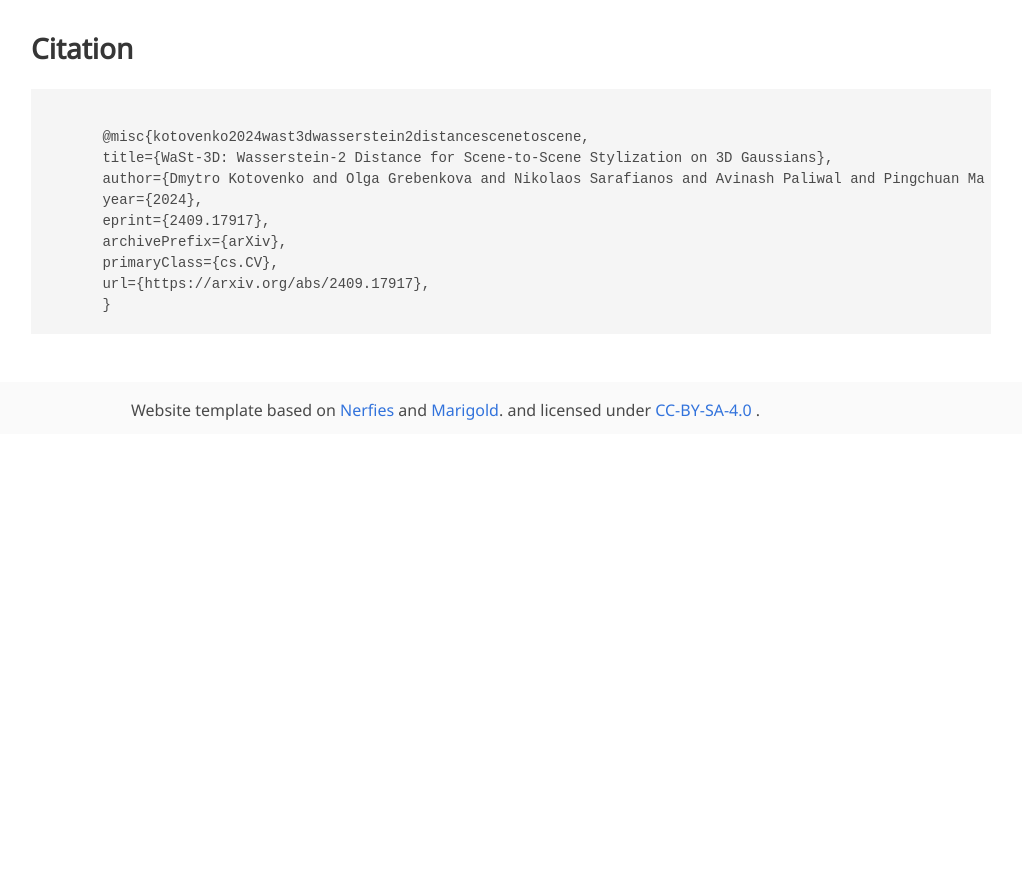
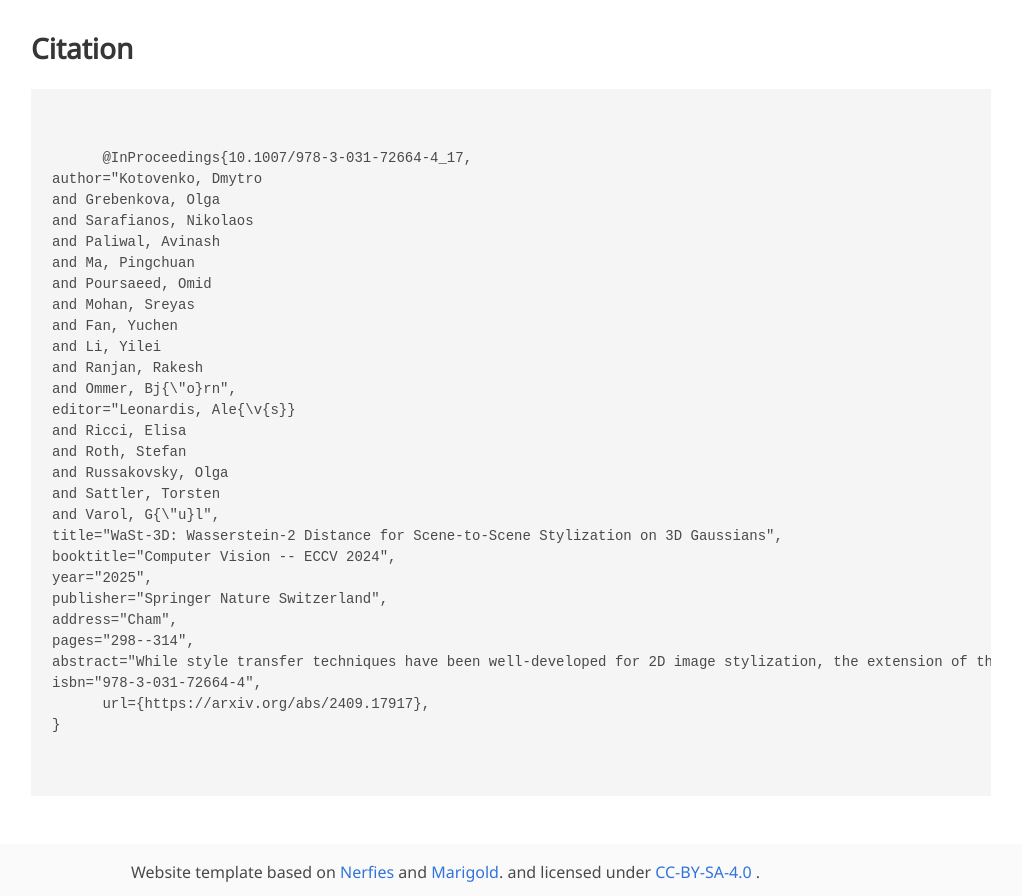
Before and after one commit to CompVis/wast3d, a plain HTML site: page index.html in a window 1280 px wide. Shown: the part 1290-2186 px from the top of the page, without its empty margins (129-1151 px from the left). Before the commit the page ends 1724 px from the top, so only its background shows below. Drawn offline with nearby package versions, Linux system fonts and the light colour scheme; a web font is replaced by a local one.

Commit message:
add proceedings citations

```diff
--- a/index.html
+++ b/index.html
@@ -915,7 +915,7 @@
   <div class="container is-max-desktop content">
     <h2 class="title">Citation</h2>
     <pre class="selectable"><code>
-      @misc{kotovenko2024wast3dwasserstein2distancescenetoscene,
+<!--       @misc{kotovenko2024wast3dwasserstein2distancescenetoscene,
       title={WaSt-3D: Wasserstein-2 Distance for Scene-to-Scene Stylization on 3D Gaussians},
       author={Dmytro Kotovenko and Olga Grebenkova and Nikolaos Sarafianos and Avinash Paliwal and Pingchuan Ma and Omid Poursaeed and Sreyas Mohan and Yuchen Fan and Yilei Li and Rakesh Ranjan and Björn Ommer},
       year={2024},
@@ -923,7 +923,37 @@
       archivePrefix={arXiv},
       primaryClass={cs.CV},
       url={https://arxiv.org/abs/2409.17917},
-      }
+      } -->
+      @InProceedings{10.1007/978-3-031-72664-4_17,
+author="Kotovenko, Dmytro
+and Grebenkova, Olga
+and Sarafianos, Nikolaos
+and Paliwal, Avinash
+and Ma, Pingchuan
+and Poursaeed, Omid
+and Mohan, Sreyas
+and Fan, Yuchen
+and Li, Yilei
+and Ranjan, Rakesh
+and Ommer, Bj{\"o}rn",
+editor="Leonardis, Ale{\v{s}}
+and Ricci, Elisa
+and Roth, Stefan
+and Russakovsky, Olga
+and Sattler, Torsten
+and Varol, G{\"u}l",
+title="WaSt-3D: Wasserstein-2 Distance for Scene-to-Scene Stylization on 3D Gaussians",
+booktitle="Computer Vision -- ECCV 2024",
+year="2025",
+publisher="Springer Nature Switzerland",
+address="Cham",
+pages="298--314",
+abstract="While style transfer techniques have been well-developed for 2D image stylization, the extension of these methods to 3D scenes remains relatively unexplored. Existing approaches demonstrate proficiency in transferring colors and textures but often struggle with replicating the geometry of the scenes. In our work, we leverage an explicit Gaussian Scale (GS) representation and directly match the distributions of Gaussians between style and content scenes using the Earth Mover's Distance (EMD). By employing the entropy-regularized Wasserstein-2 distance, we ensure that the transformation maintains spatial smoothness. Additionally, we decompose the scene stylization problem into smaller chunks to enhance efficiency. This paradigm shift reframes stylization from a pure generative process driven by latent space losses to an explicit matching of distributions between two Gaussian representations. Our method achieves high-resolution 3D stylization by faithfully transferring details from 3D style scenes onto the content scene. Furthermore, WaSt-3D consistently delivers results across diverse content and style scenes without necessitating any training, as it relies solely on optimization-based techniques. See our project page for additional results and source code: https://compvis.github.io/wast3d/.",
+isbn="978-3-031-72664-4",
+      url={https://arxiv.org/abs/2409.17917},
+}
+
+
 </code></pre>
   </div>
 </section>
```
